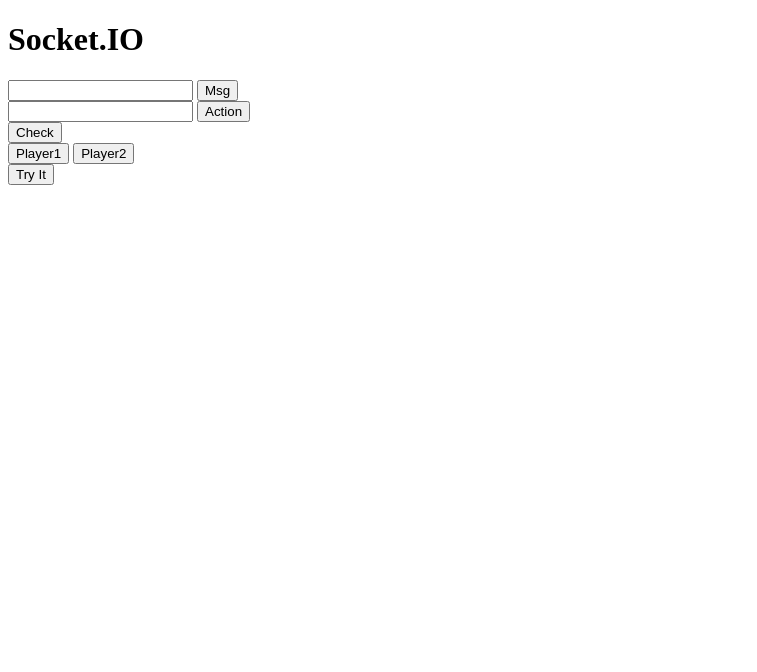
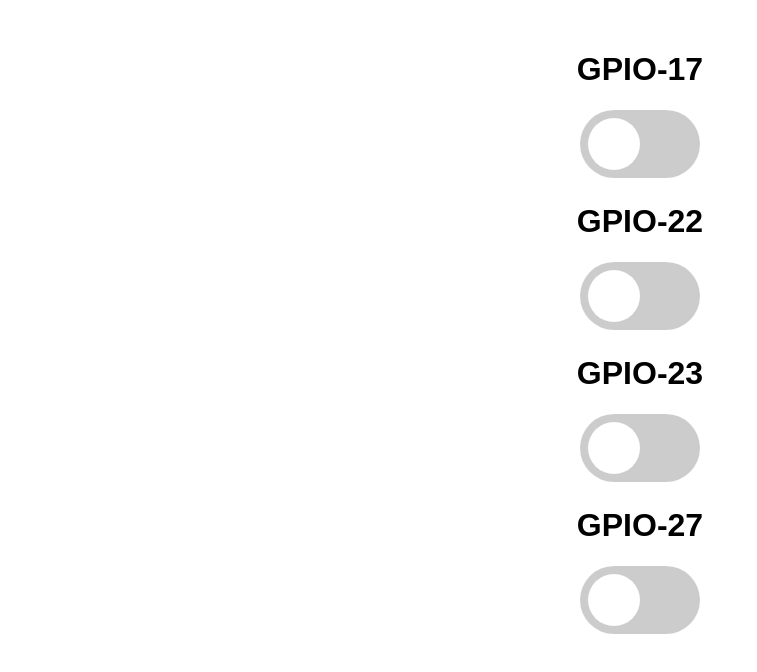
Before and after one commit to bossware14/websocket, a plain HTML site: page index.html in a window 1280 px wide. Shown: the whole page, without its empty margins (0-757 px from the left). Drawn offline with nearby package versions, Linux system fonts and the light colour scheme; no server answers.

Commit message:
Update index.html

```diff
--- a/index.html
+++ b/index.html
@@ -2,9 +2,8 @@
 <html lang="en">
 <head>
     <meta charset="UTF-8">
-
     <meta name="viewport" content="width=device-width, initial-scale=1.0">
-    <title>Flask Socket.IO</title>
+    <title>Flask</title>
     <script src="https://unpkg.com/jquery/dist/jquery.min.js"></script>
     <script src="https://cdn.socket.io/4.0.0/socket.io.min.js"></script>
     <script>
@@ -21,11 +20,11 @@
             });
         });
 
-function res_id(id,str){
+        function res_id(id, str) {
             document.getElementById(id).innerHTML = str;
         }
 
-function CheckData(){
+        function CheckData() {
             var data = {}
             data.status = 'message';
             data.key = 'start';
@@ -33,16 +32,16 @@
             socket.send(JSON.stringify(data));
         }
 
-function sendMsg(){
+        function toggleCheckbox(id,app) {
             var data = {}
-data.status = 'update';
-data.key = 'msg';
-data.value = $('#msg').val();
+            data.status = 'start';
+            data.key = 'gpio';
+            data.value = id;
+            data.data = app;
             socket.send(JSON.stringify(data));
         }
 
-
-function sendAction(){
+        function sendAction() {
             var data = {}
             data.status = 'update';
             data.key = 'action';
@@ -50,7 +49,7 @@
             socket.send(JSON.stringify(data));
         }
 
-function LoginPlayer(id,val){
+        function LoginPlayer(id, val) {
             var data = {}
             data.status = 'update';
             data.key = id;
@@ -59,41 +58,92 @@
         }
 
     </script>
+
+    <style>
+        body {
+            font-family: Arial;
+            text-align: center;
+            margin: 0px auto;
+            padding-top: 30px;
+        }
+        .switch {
+            position: relative;
+            display: inline-block;
+            width: 120px;
+            height: 68px
+        }
+
+        .switch input {
+            display: none
+        }
+        .slider {
+            position: absolute;
+            top: 0;
+            left: 0;
+            right: 0;
+            bottom: 0;
+            background-color: #ccc;
+            border-radius: 34px
+        }
+        .slider:before {
+            position: absolute;
+            content: "";
+            height: 52px;
+            width: 52px;
+            left: 8px;
+            bottom: 8px;
+            background-color: #fff;
+            -webkit-transition: .4s;
+            transition: .4s;
+            border-radius: 68px
+        }
+        input:checked+.slider {
+            background-color: #2196F3
+        }
+        input:checked+.slider:before {
+            -webkit-transform: translateX(52px);
+            -ms-transform: translateX(52px);
+            transform: translateX(52px)
+        }
+    </style>
+
+
 </head>
 <body>
-<h1>Socket.IO</h1>
-<input id="msg" value="" type="text">
-<button onclick="sendMsg()">Msg</button>
-<br>
-<input id="action" value="" type="text">
-<button onclick="sendAction()">Action</button>
-<br>
-<button class="btn btn-primary" onclick="CheckData()">Check</button>
-<br>
+    <div>
+    <h1>GPIO-17</h1>
+    <label class="switch">
+        <input type="checkbox" onchange="toggleCheckbox(17,this.checked)">
+        <span class="slider"></span>
+    </label>
+    </div>
 
-<button onclick="LoginPlayer('player1','P1')">Player1</button>
+    <div>
+    <h1>GPIO-22</h1>
+    <label class="switch">
+        <input type="checkbox" onchange="toggleCheckbox(22,this.checked)">
+        <span class="slider"></span>
+    </label>
+    </div>
 
-<button onclick="LoginPlayer('player2','P2')">Player2</button>
+    <div>
+    <h1>GPIO-23</h1>
+    <label class="switch">
+        <input type="checkbox" onchange="toggleCheckbox(23,this.checked)">
+        <span class="slider"></span>
+    </label>
+    </div>
 
-<br>
-<code id="status"></code>
-<div id="demo"></div>
-<button onclick="getLocation()">Try It</button>
-<script>
-const x = document.getElementById("demo");
+    <div>
+    <h1>GPIO-27</h1>
+    <label class="switch">
+        <input type="checkbox" onchange="toggleCheckbox(27,this.checked)">
+        <span class="slider"></span>
+    </label>
+    </div>
 
-function getLocation() {
-  if (navigator.geolocation) {
-    navigator.geolocation.getCurrentPosition(showPosition);
-  } else {
-    x.innerHTML = "Geolocation is not supported by this browser.";
-  }
-}
 
-function showPosition(position) {
-  x.innerHTML = "Latitude: " + position.coords.latitude +
-  "<br>Longitude: " + position.coords.longitude;
-}
-</script>
 </body>
 </html>
+</body>
+</html>
```
Lines whose indentation alone changed are shown as unchanged.
